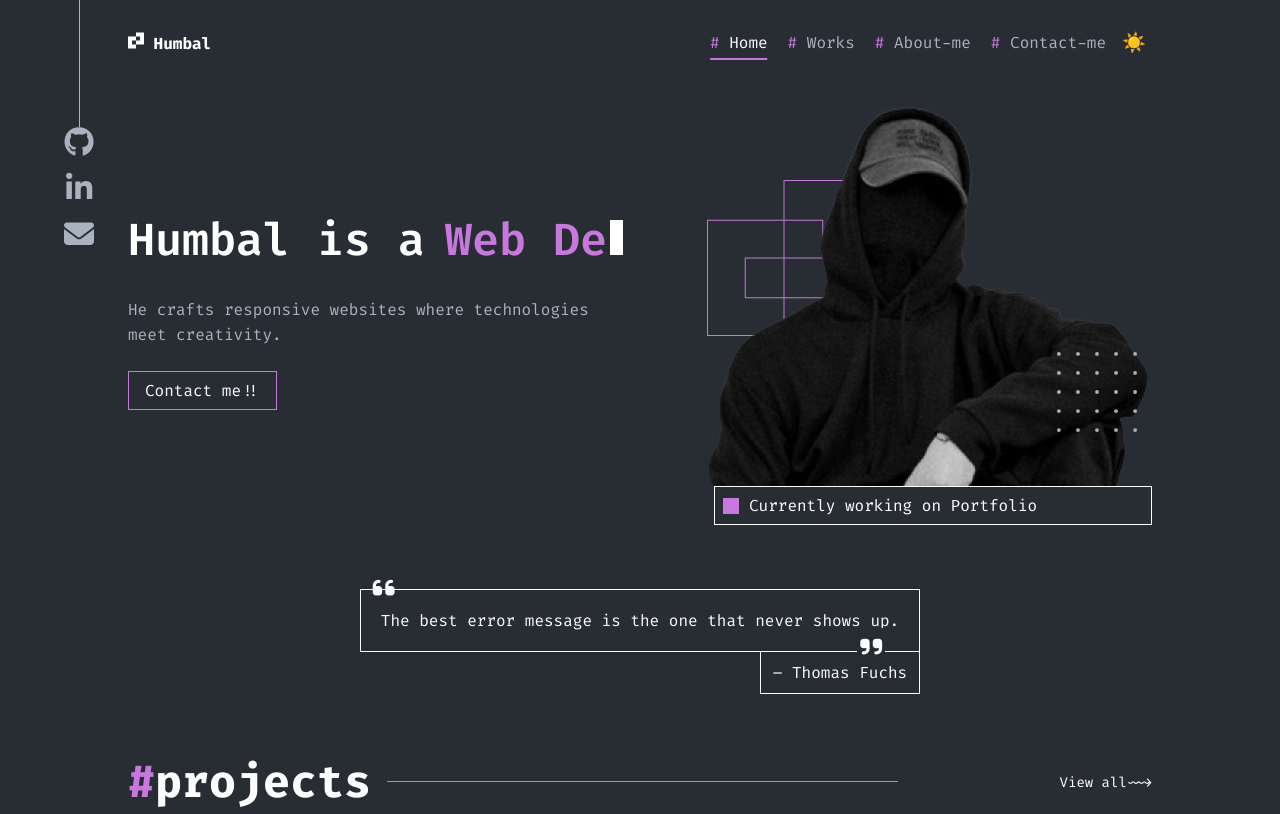
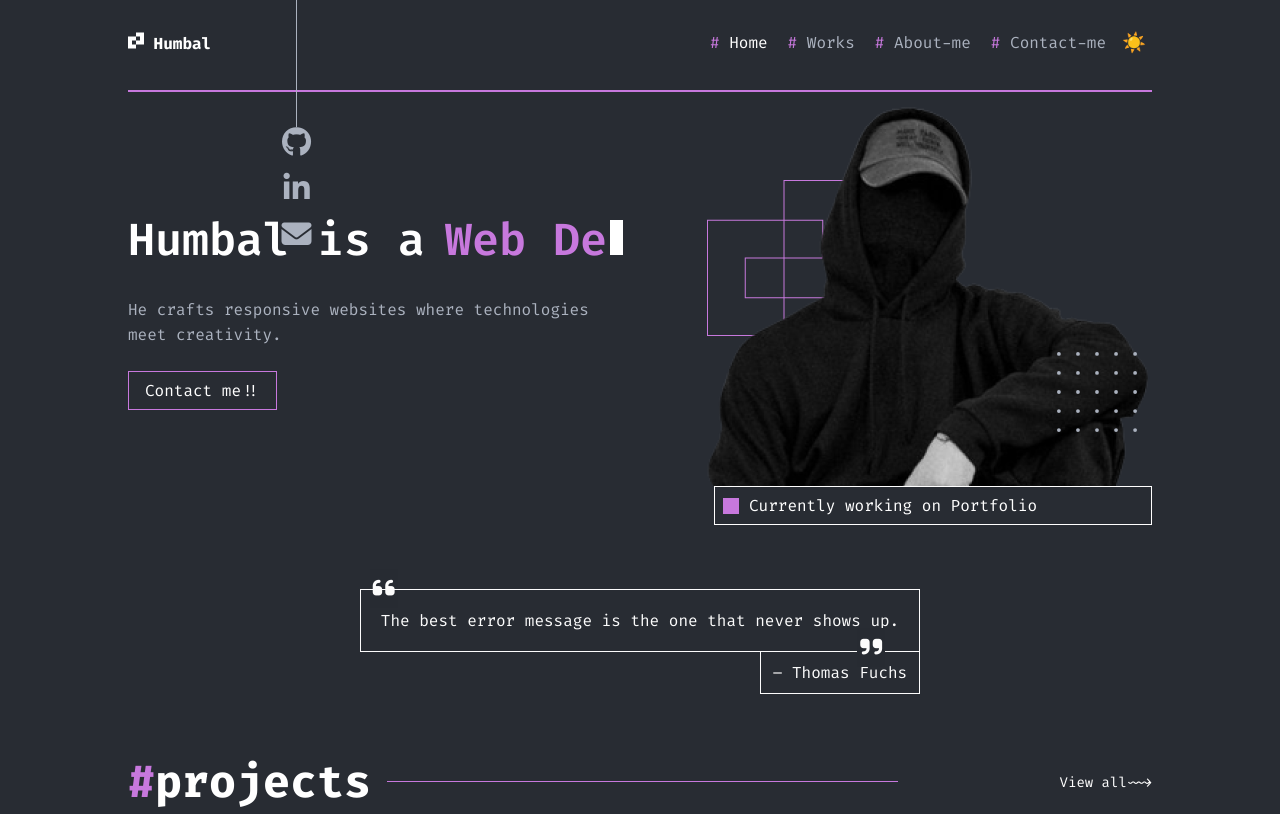
Before and after one commit to Hanbal-Dawood/Portfolio, a plain HTML site: page index.html in a window 1280 px wide. Shown: the top 814 px of the page. Drawn offline with Linux system fonts and the light colour scheme.

Commit message:
social menu changes

```diff
--- a/assets/style/style.css
+++ b/assets/style/style.css
@@ -55,6 +55,7 @@ nav.navbar {
   display: flex;
   justify-content: space-between;
   align-items: center;
+  position: relative;
 }
 .logo a {
   color: var(--text-color);
@@ -89,10 +90,6 @@ nav.navbar {
   list-style: none;
   gap: 20px;
   align-items: center;
-}
-
-.menu-list li {
-  position: relative;
 }
 
 .nav-link {
@@ -306,7 +303,7 @@ button#theme-toggle {
   position: absolute !important;
   top: 0;
   z-index: 999;
-  left: 5%;
+  left: 15%;
 }
 .nav-social ul {
   padding: 0px;
```
